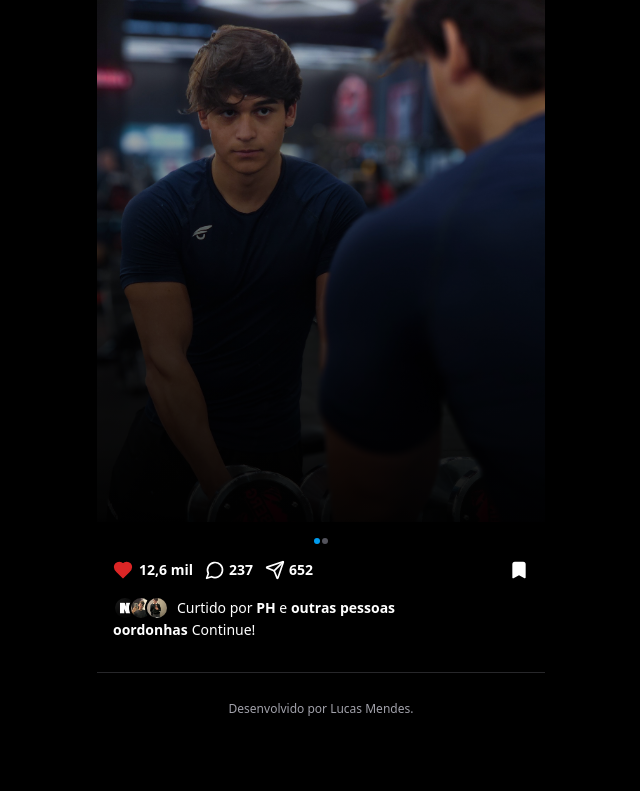
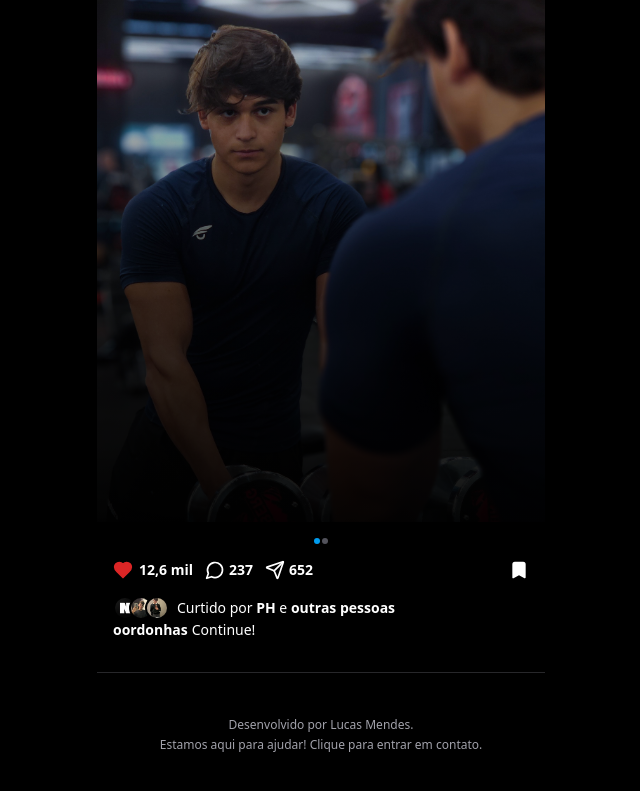
Before and after one commit to lucasfabbrim/ph, a Next.js app: page / in a window 1280 px wide. Shown: the part 1628-2419 px from the top of the page, without its empty margins (319-959 px from the left). Before the commit the page ends 2361 px from the top, so only its background shows below. Built offline with nearby package versions, Linux system fonts and the light colour scheme.

Commit message:
Update page.tsx

```diff
--- a/src/app/page.tsx
+++ b/src/app/page.tsx
@@ -11,6 +11,7 @@ import {
   ChevronRight,
   ChevronDown,
   InstagramIcon,
+  Phone,
 } from "lucide-react";
 import Image from "next/image";
 import Link from "next/link";
@@ -234,12 +235,18 @@ export default function Home() {
           </div>
 
           {/* Mensagem de rodapé */}
-          <div className="mx-6 justify-center flex flex-col pb-4 items-center text-center">
+          <div className="mx-6 justify-center flex flex-col pb-10 pt-4 items-center text-center">
             <a
               href="https://api.whatsapp.com/send?phone=5519993356780&text=Ol%C3%A1,%20vim%20pelo%20PH%20e%20tenho%20interesse%20em%20criar%20um%20site."
               className="text-xs text-zinc-400 pt-1"
             >
               Desenvolvido por Lucas Mendes.
+            </a>
+            <a
+              href="https://api.whatsapp.com/send?phone=5519993356780&text=Ol%C3%A1,%20vim%20pelo%20PH%20e%20tenho%20interesse%20em%20criar%20um%20site."
+              className="text-xs text-zinc-400 pt-1"
+            >
+              Estamos aqui para ajudar! Clique para entrar em contato.
             </a>
           </div>
         </section>
```
